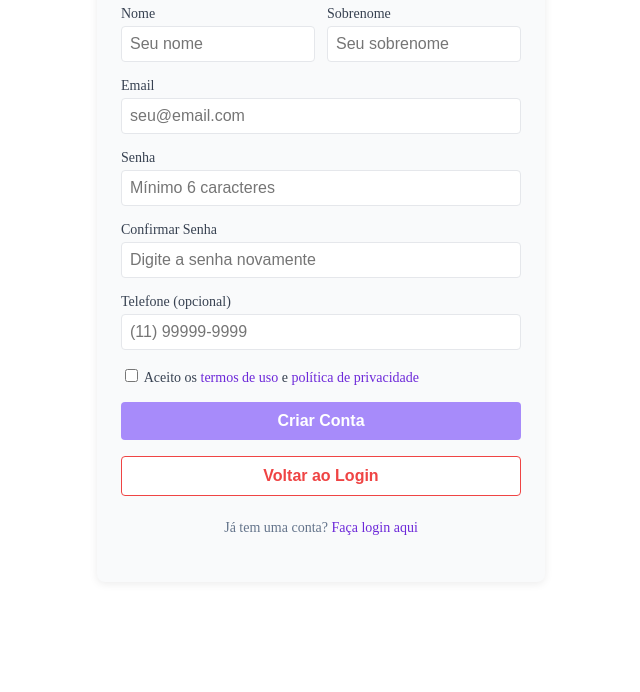
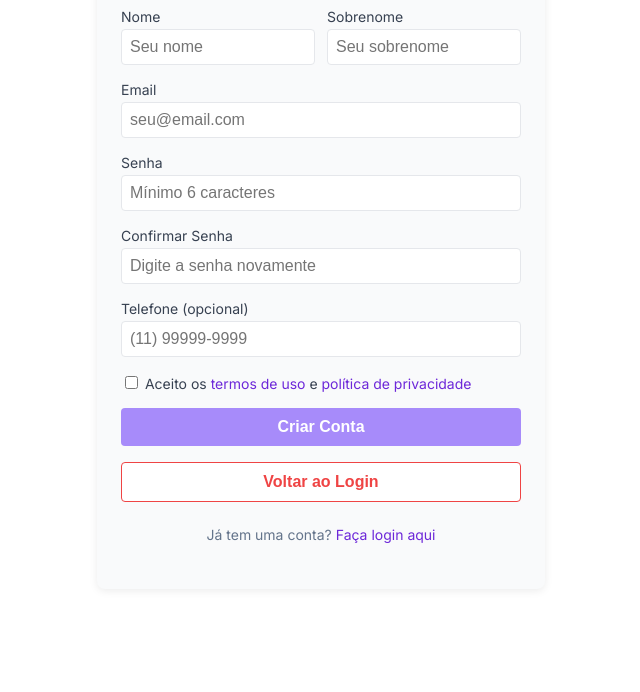
Before and after one commit to fernaopbleme/Engenharia_Software_Idealizador, a plain HTML site: page cadastro.html in a window 1280 px wide. Shown: the part 128-820 px from the top of the page, without its empty margins (319-959 px from the left). Drawn offline with Linux system fonts and the light colour scheme.

Commit message:
página de cadastro

```diff
--- a/cadastro.html
+++ b/cadastro.html
@@ -4,6 +4,7 @@
     <meta charset="UTF-8">
     <meta name="viewport" content="width=device-width, initial-scale=1.0">
     <title>Cadastro</title>
+    <link href="https://fonts.googleapis.com/css2?family=Inter:wght@400;700&display=swap" rel="stylesheet">
     <style>
         html, body {
             height: 100%;
@@ -15,6 +16,7 @@
             text-align: center;
             background: #fff;
             min-height: 100vh;
+            font-family: 'Inter', sans-serif;
         }
         .cadastro {
             background: #f9fafb;
```
